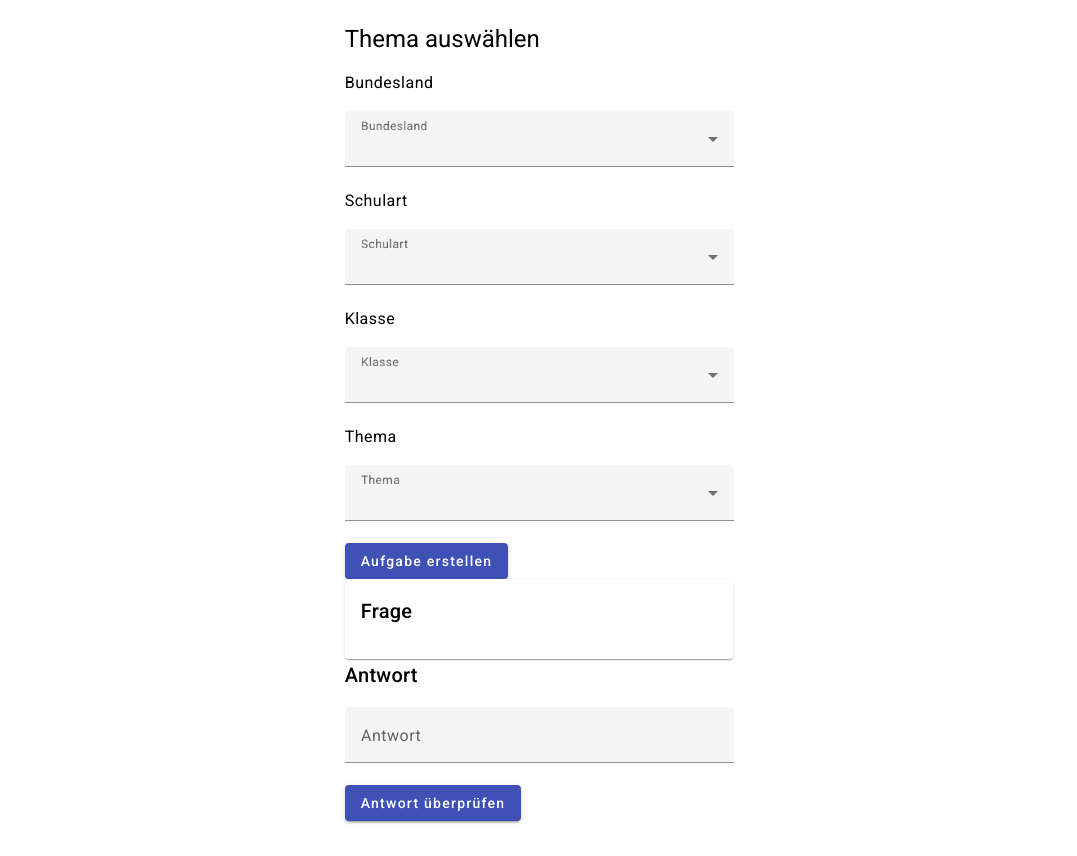
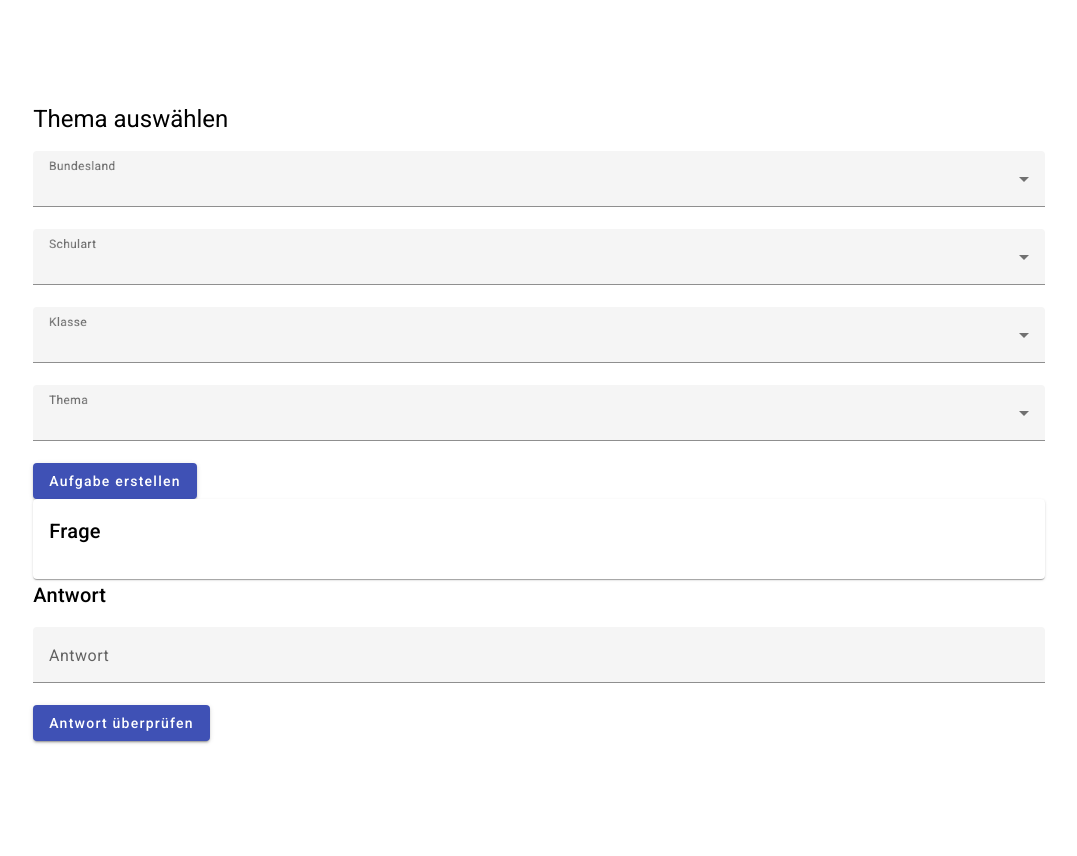
Before and after one commit to cheykoff/MeinMatheTrainer, an Angular app: page / in a window 1280 px wide. Shown: the whole page, without its empty margins (101-1178 px from the left). Built offline with nearby package versions, Linux system fonts and the light colour scheme.

Commit message:
ux: eadapt title

```diff
--- a/src/app/app.component.ts
+++ b/src/app/app.component.ts
@@ -17,7 +17,7 @@
   myForm: FormGroup;
   exercise: FormGroup;
 
-  title = 'dynamic-question-demo';
+  title = 'MeinMatheTrainer';
 
   question = '';
   onQuestionCreated(event) {
--- a/src/app/components/select-topic/select-topic.component.html
+++ b/src/app/components/select-topic/select-topic.component.html
@@ -1,7 +1,6 @@
 <!-- select-topic.component.html -->
 <h1>Thema auswählen</h1>
 <form (submit)="createExercise()">
-  <h4>Bundesland</h4>
   <mat-form-field floatLabel="always">
     <mat-label>Bundesland</mat-label>
     <mat-select [(ngModel)]="selectedFederalState" name="bundesland">
@@ -11,7 +10,6 @@
     </mat-select>
   </mat-form-field>
 
-  <h4>Schulart</h4>
   <mat-form-field floatLabel="always">
     <mat-label>Schulart</mat-label>
     <mat-select [(ngModel)]="selectedSchoolType" name="schulart">
@@ -21,7 +19,6 @@
     </mat-select>
   </mat-form-field>
 
-  <h4>Klasse</h4>
   <mat-form-field floatLabel="always">
     <mat-label>Klasse</mat-label>
     <mat-select [(ngModel)]="selectedClassLevel" name="klasse">
@@ -31,7 +28,6 @@
     </mat-select>
   </mat-form-field>
 
-  <h4>Thema</h4>
   <mat-form-field floatLabel="always">
     <mat-label>Thema</mat-label>
     <mat-select [(ngModel)]="selectedTopic" name="thema">
--- a/src/index.html
+++ b/src/index.html
@@ -1,16 +1,22 @@
-<!doctype html>
+<!DOCTYPE html>
 <html lang="en">
-<head>
-  <meta charset="utf-8">
-  <title>DynamicQuestionDemo</title>
-  <base href="/">
-  <meta name="viewport" content="width=device-width, initial-scale=1">
-  <link rel="icon" type="image/x-icon" href="favicon.ico">
-  <link rel="preconnect" href="https://fonts.gstatic.com">
-  <link href="https://fonts.googleapis.com/css2?family=Roboto:wght@300;400;500&display=swap" rel="stylesheet">
-  <link href="https://fonts.googleapis.com/icon?family=Material+Icons" rel="stylesheet">
-</head>
-<body class="mat-typography">
-  <app-root></app-root>
-</body>
+  <head>
+    <meta charset="utf-8" />
+    <title>MeinMatheTrainer</title>
+    <base href="/" />
+    <meta name="viewport" content="width=device-width, initial-scale=1" />
+    <link rel="icon" type="image/x-icon" href="favicon.ico" />
+    <link rel="preconnect" href="https://fonts.gstatic.com" />
+    <link
+      href="https://fonts.googleapis.com/css2?family=Roboto:wght@300;400;500&display=swap"
+      rel="stylesheet"
+    />
+    <link
+      href="https://fonts.googleapis.com/icon?family=Material+Icons"
+      rel="stylesheet"
+    />
+  </head>
+  <body class="mat-typography">
+    <app-root></app-root>
+  </body>
 </html>
```
